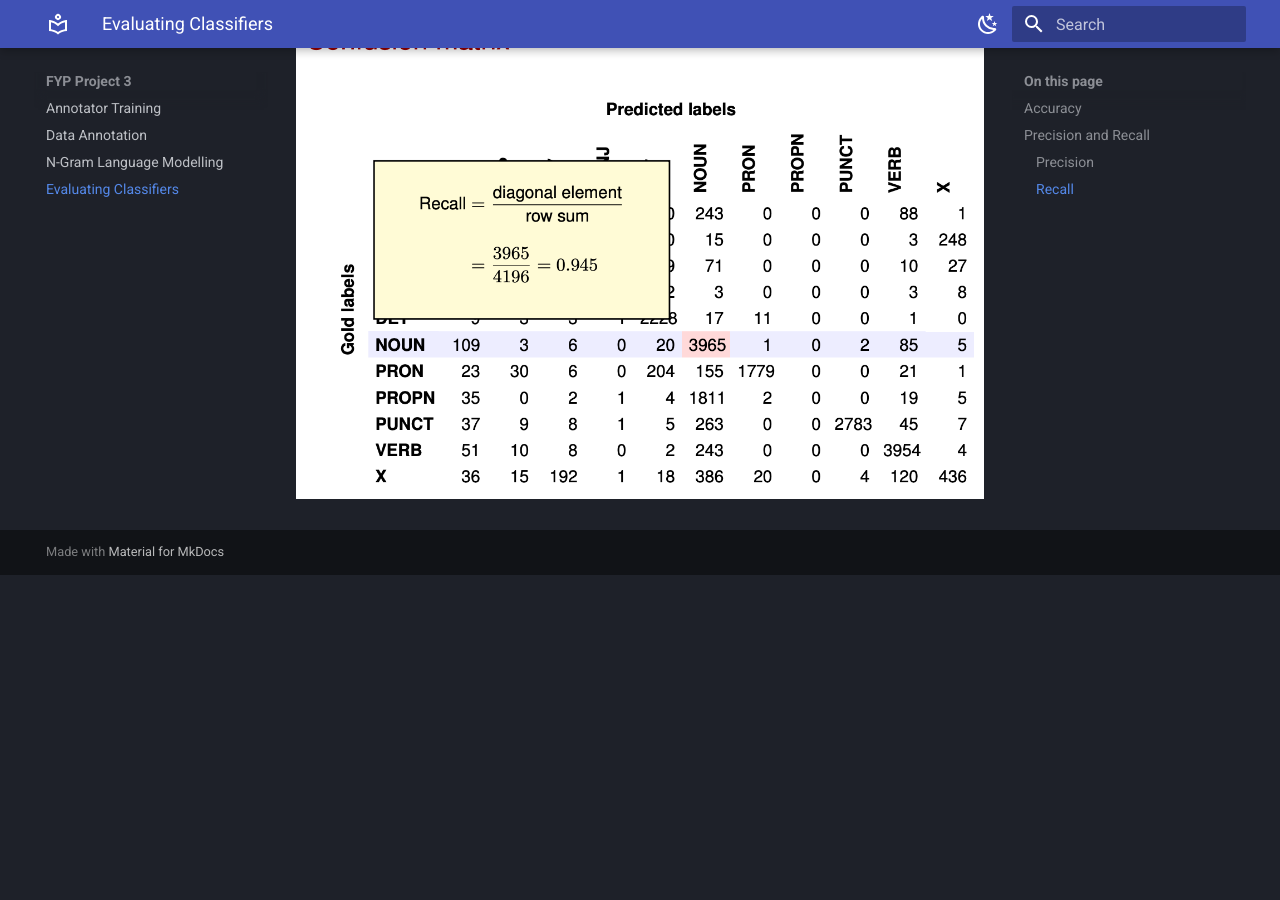
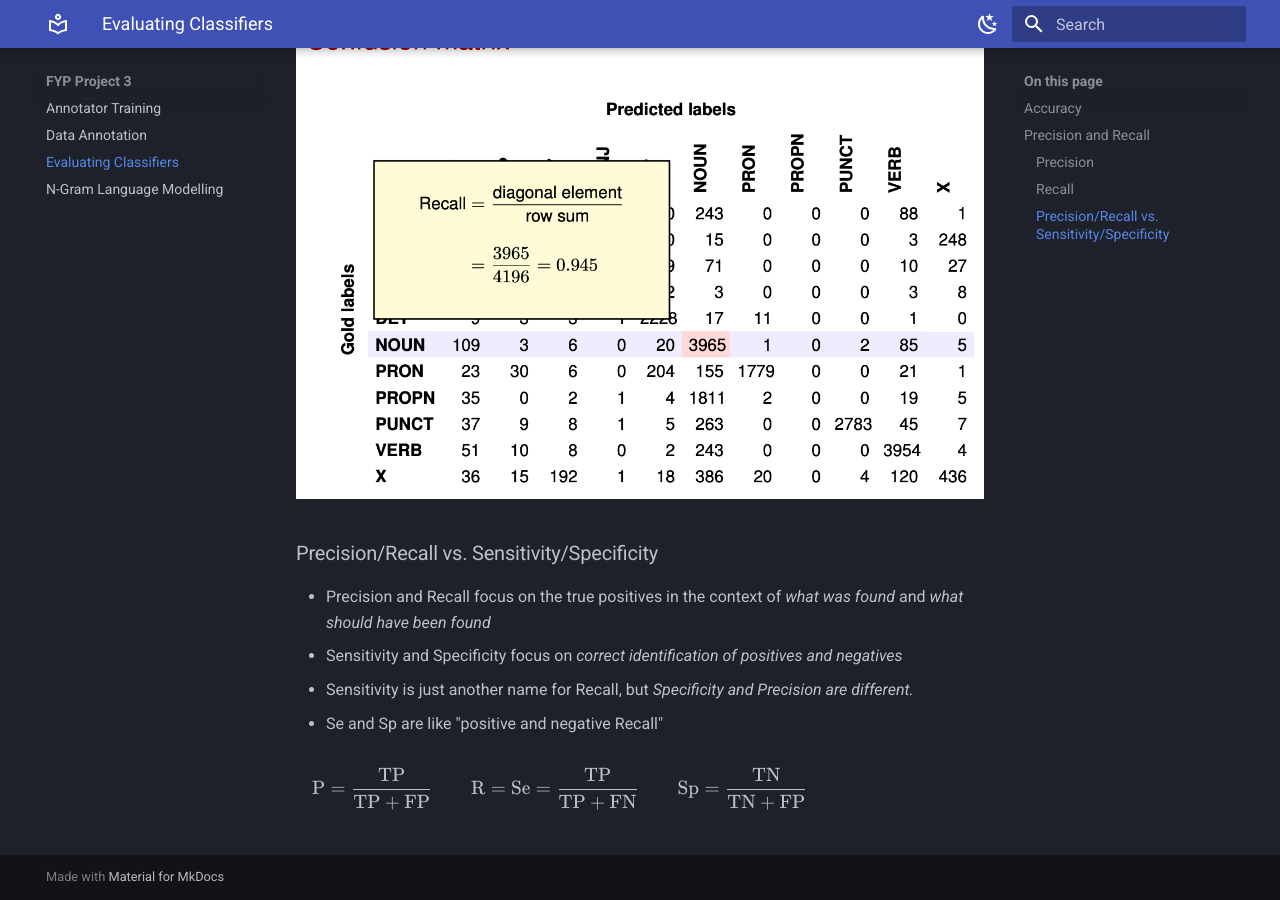
Before and after one commit to gustavkrist/notes, an MkDocs documentation site: the page built from docs/FYP Project 3/evaluating-classifiers.md, in a window 1280 px wide and 900 px high, scrolled down 1749 px. Built offline with MkDocs 1.6.1 and Material for MkDocs 9.7.7, drawn with Linux system fonts in a browser that asks for light colours; nearby versions of some CDN libraries; before the commit the page ends 2324 px from its top, so only the background shows below that.

```diff
--- a/docs/FYP Project 3/evaluating_classifiers.md
+++ b/docs/FYP Project 3/evaluating-classifiers.md
@@ -1,7 +1,8 @@
 ---
-title: Evaluating Classifiers
 tags: [classifier accuracy, precision, recall]
 ---
+# Evaluating Classifiers
+
 ## Accuracy
 
 Proportion of elements classified correctly
@@ -24,6 +25,7 @@ $$
 - In a database search, we want to find
     - All relevant results
     - No distracting irrelevant results
+
 
 ### Precision
 
@@ -52,3 +54,21 @@ $$
 $$
 
 ![Confusion Matrix Recall](assets/Evaluating%20Classifiers_2022-05-05-10-30-15.png)
+
+### Precision/Recall vs. Sensitivity/Specificity
+
+- Precision and Recall focus on the true positives in the context of *what was
+  found* and *what should have been found*
+- Sensitivity and Specificity focus on *correct identification of positives
+  and negatives*
+- Sensitivity is just another name for Recall, but *Specificity and Precision
+  are different.*
+- Se and Sp are like "positive and negative Recall"
+
+$$
+\begin{aligned}
+    \text{P} = \frac{\text{TP}}{\text{TP} + \text{FP}} \qquad
+    \text{R} = \text{Se} = \frac{\text{TP}}{\text{TP} + \text{FN}} \qquad
+    \text{Sp} = \frac{\text{TN}}{\text{TN} + \text{FP}}
+\end{aligned}
+$$
```
Also changed, not shown: docs/FYP Project 3/annotator-training.md (renamed from docs/FYP Project 3/Annotator Training.md, +2 -0 lines), docs/FYP Project 3/data-annotation.md (renamed from docs/FYP Project 3/Data Annotation.md, +1 -0 lines), docs/FYP Project 3/n-gram-language-modelling.md (renamed from docs/FYP Project 3/N-gram Language Modelling.md, +1 -1 lines).
